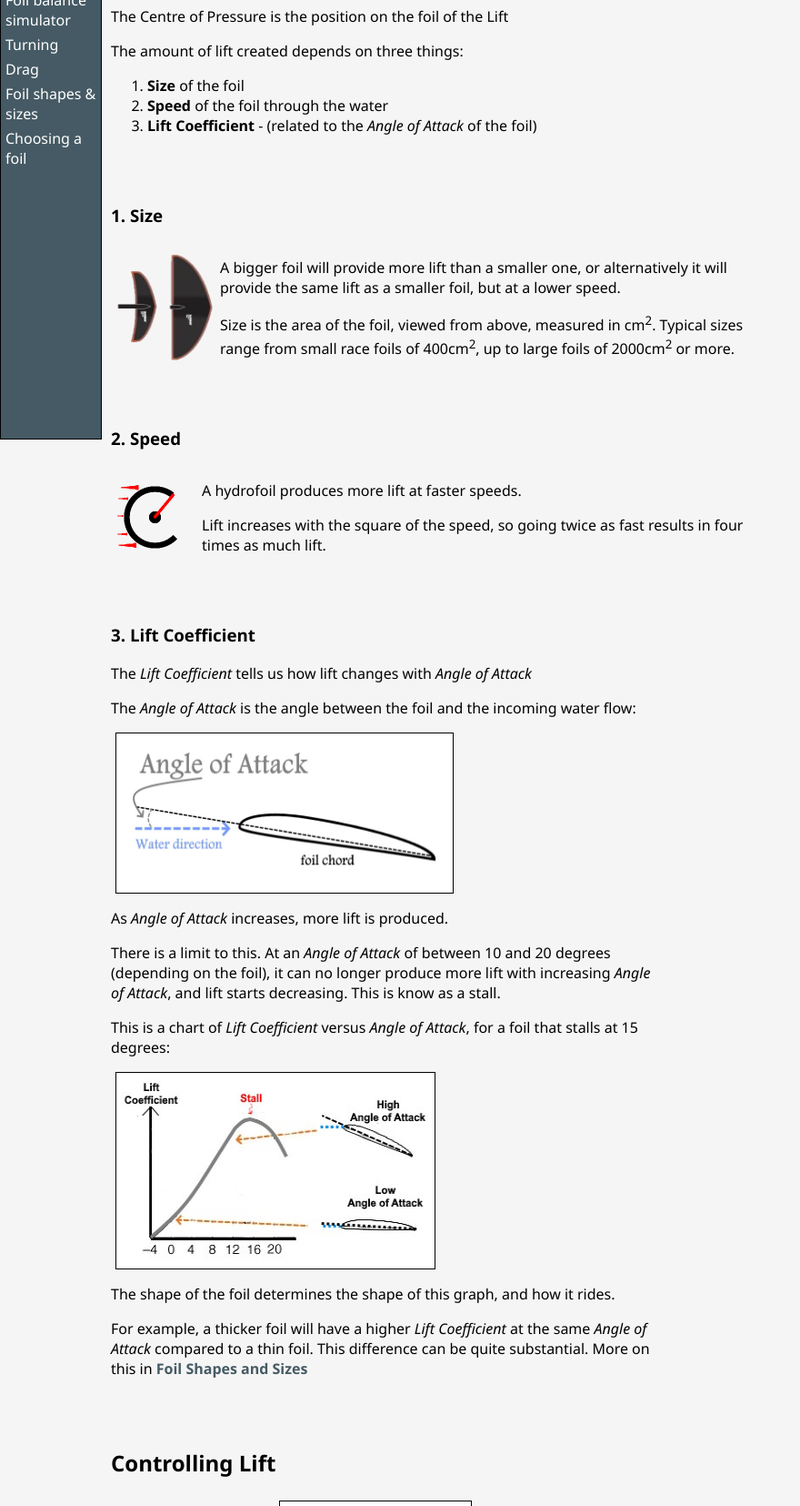
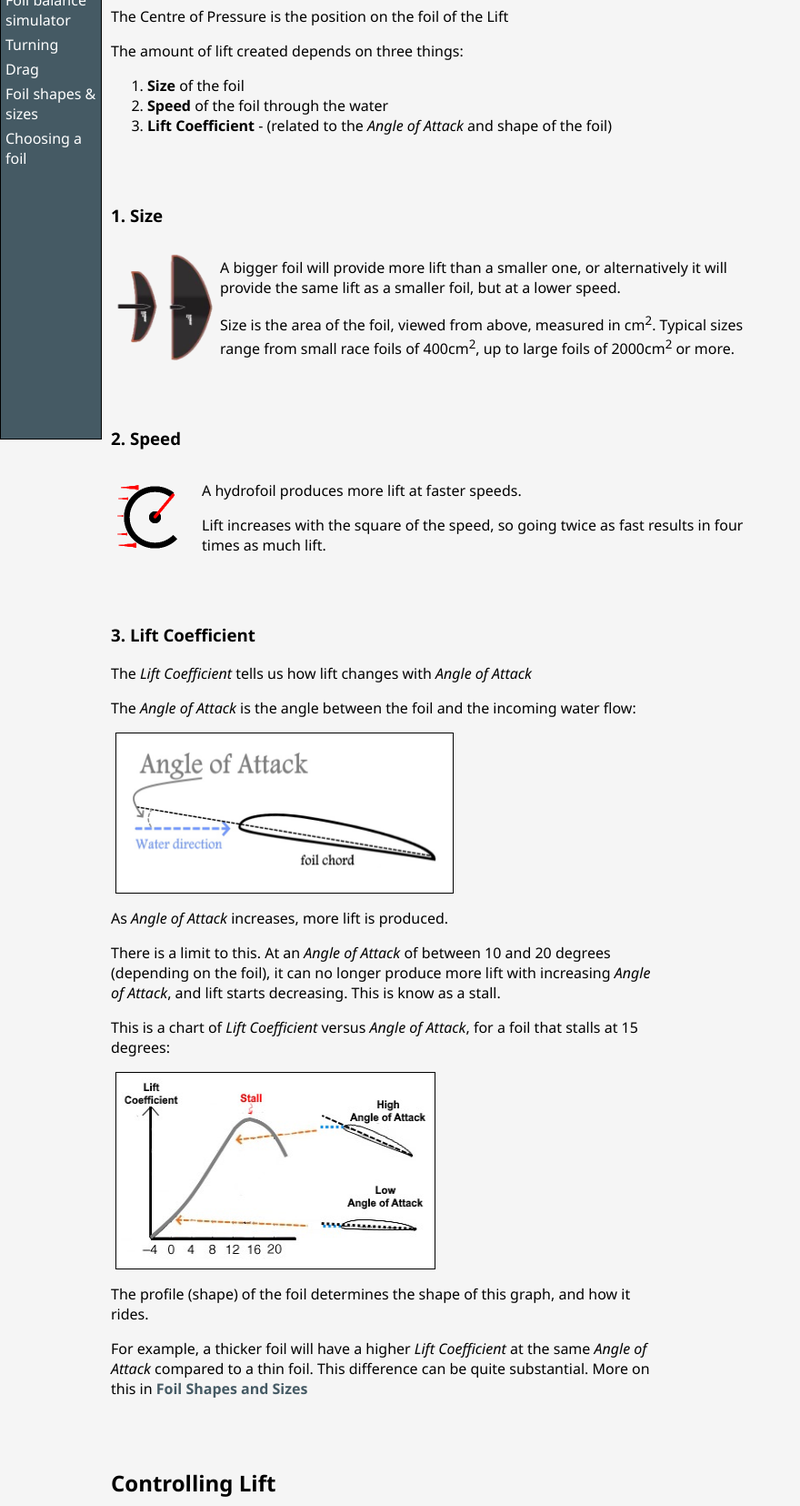
Before and after one commit to ti6543/ti6543.github.io, a plain HTML site: page whatisahyrdofoil.html in a window 1280 px wide. Shown: the part 380-2035 px from the top of the page at 91% size, without its empty margins (0-880 px from the left). Drawn offline with Linux system fonts and the light colour scheme.

Commit message:
Update whatisahyrdofoil.html

```diff
--- a/whatisahyrdofoil.html
+++ b/whatisahyrdofoil.html
@@ -55,7 +55,7 @@
               <ol>
                 <li><b>Size</b> of the foil</li>
                 <li><b>Speed</b> of the foil through the water</li>
-                <li><b>Lift Coefficient</b> - (related to the <i>Angle of Attack</i> of the foil)</li>
+                <li><b>Lift Coefficient</b> - (related to the <i>Angle of Attack</i> and shape of the foil)</li>
               </ol>
 
 
@@ -111,7 +111,7 @@
         <img src = "AoA2.jpg" height = "200px" width = "340px" />
         </div>
 
-        <p>The shape of the foil determines the shape of this graph, and how it rides. </p>
+        <p>The profile (shape) of the foil determines the shape of this graph, and how it rides. </p>
 
         <p>For example, a thicker foil will have a higher <i>Lift Coefficient</i> at the same <i>Angle of Attack</i> compared to a thin foil. This difference can be quite substantial. More on this in <a href="foilshapessizes.html" class="bottomlink" >Foil Shapes and Sizes</a></p>
 
```
